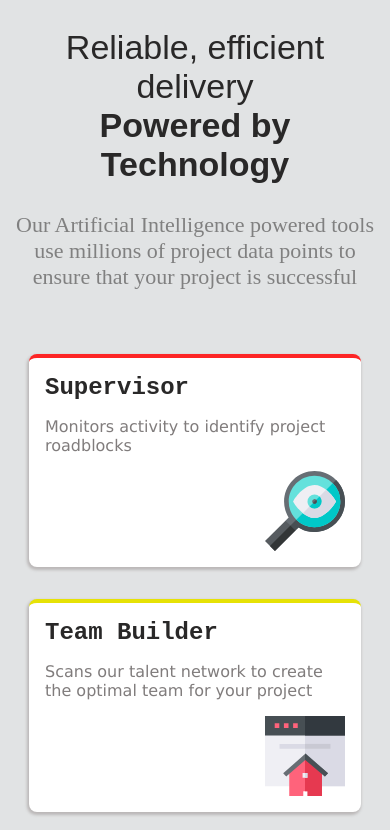
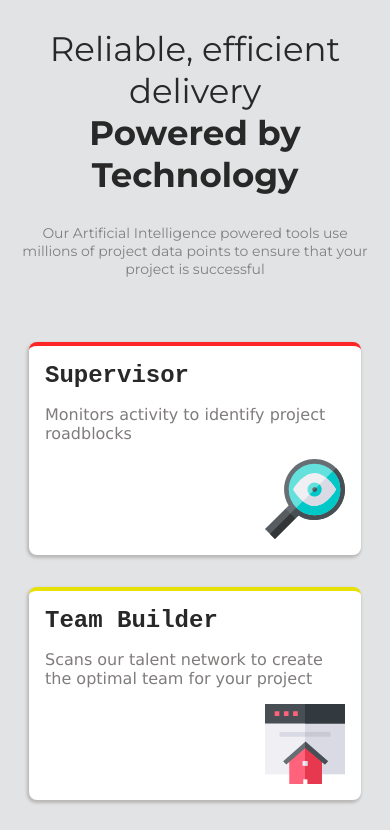
Before and after one commit to DawnRahul/cardFeature, a plain HTML site: page index.html in a window 390 px wide. Shown: the top 830 px of the page. Drawn offline with Linux system fonts and the light colour scheme.

Commit message:
Update cardFeature1.1
Added some properties to screen size with max-width 780px

```diff
--- a/css/style.css
+++ b/css/style.css
@@ -140,7 +140,8 @@ body {
 
     .feature-main-description {
         width: 96%;
-        font-size: 22px;
+        font-size: 14px;
+        font-family: 'Montserrat', sans-serif;
     }
 
     .feature-card-container {
@@ -149,6 +150,8 @@ body {
 
     #feature-main-heading {
         font-size: 34px;
+        font-family: 'Montserrat', sans-serif;
+        font-weight: 400;
     }
 
     #feature-main-heading span {
```
